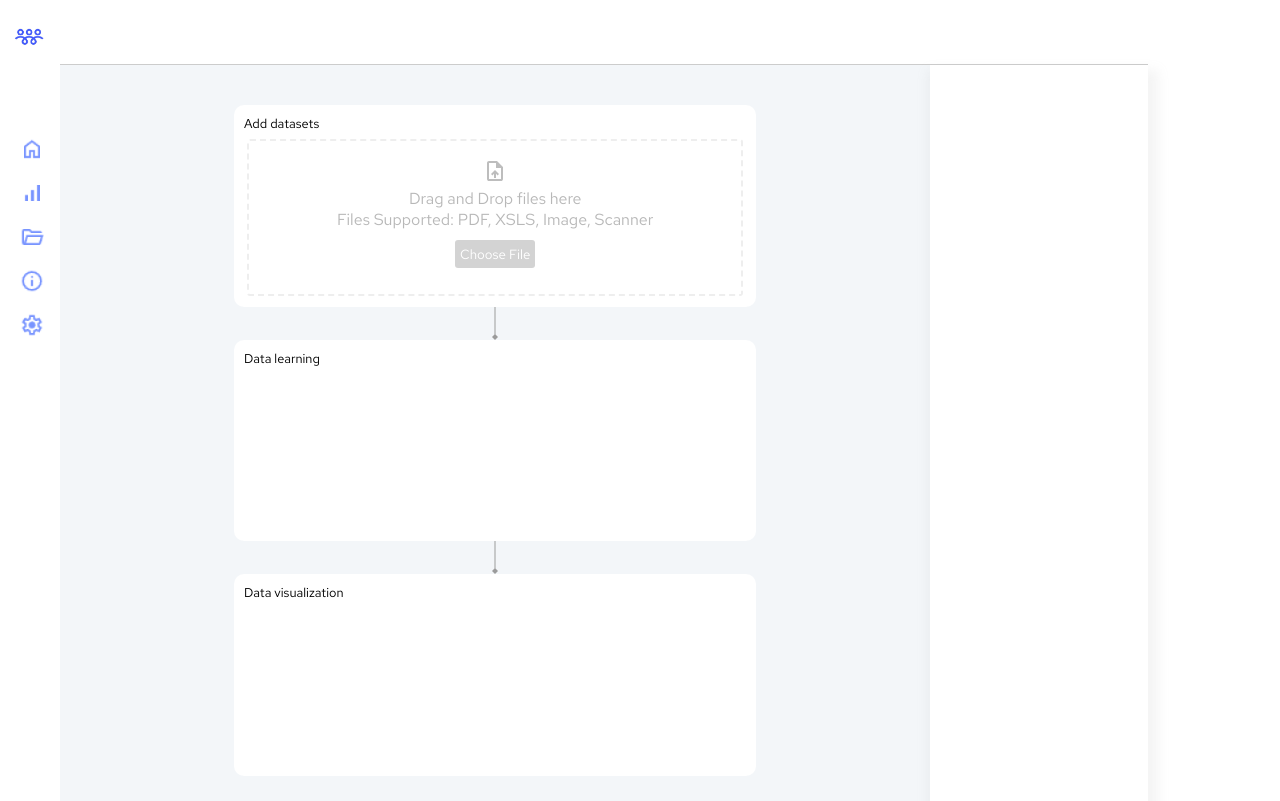
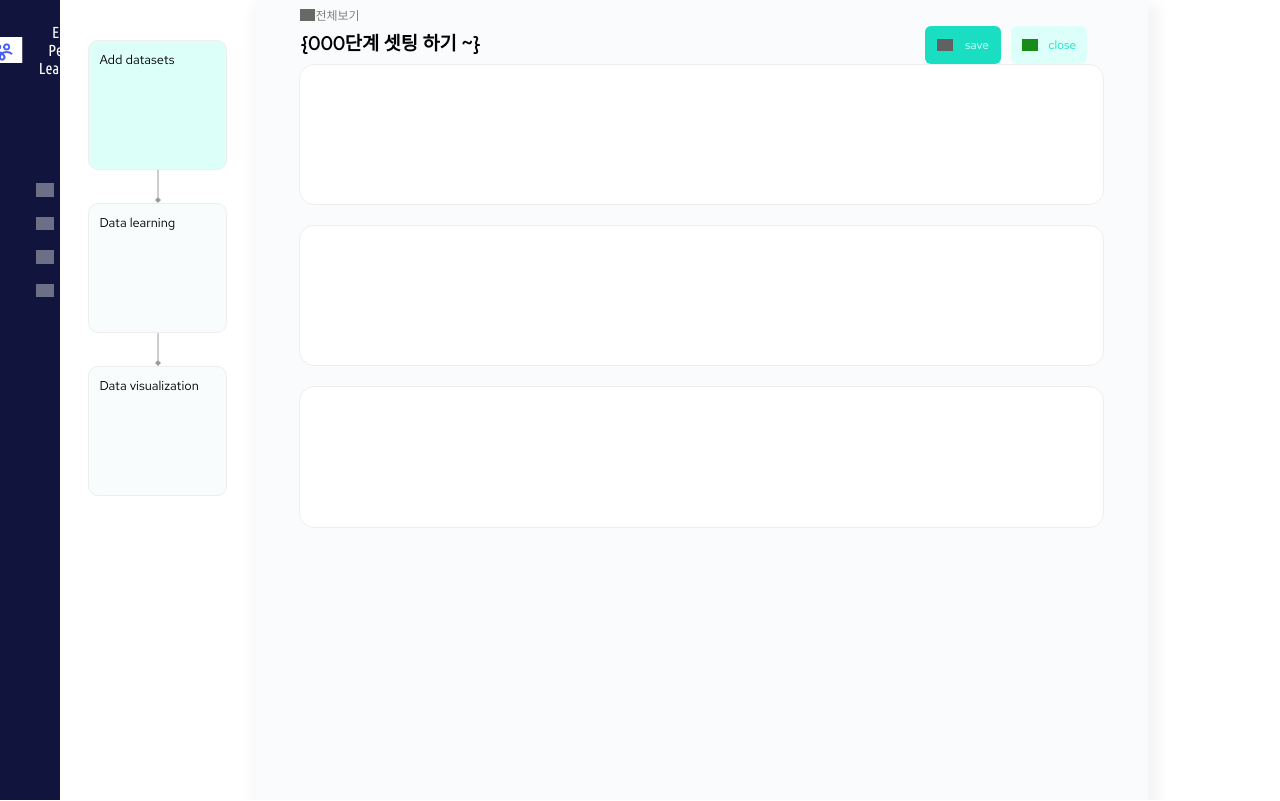
Before and after one commit to jisoo03010/Easy_Peasy_Learning, a Flask app: page / in a window 1280 px wide. Run offline with Flask 3, Linux system fonts and the light colour scheme; grey boxes are pictures that could not be loaded.

Commit message:
index.html update sorce code

```diff
--- a/templates/index.html
+++ b/templates/index.html
@@ -5,6 +5,9 @@
     <meta name="viewport" content="width=device-width, initial-scale=1.0">
     <title>Semantic HTML Structure with Flexbox</title>
     <link rel="stylesheet" href="https://fonts.googleapis.com/css2?family=Red+Hat+Text&display=swap">
+    <link rel="preconnect" href="https://fonts.googleapis.com">
+    <link rel="preconnect" href="https://fonts.gstatic.com" crossorigin>
+    <link href="https://fonts.googleapis.com/css2?family=Ubuntu+Condensed&display=swap" rel="stylesheet">
     <style>
         * {
             margin: 0;
@@ -12,11 +15,22 @@
             /* font-family: Century Gothic, sans-serif; */
             font-family : 'Red Hat Text', sans-serif;
         }
+        .ubuntu-condensed-regular {
+            font-family: "Ubuntu Condensed", sans-serif;
+            font-weight: 400;
+            font-style: normal;
+        }
+        h3{line-height: 40px;}
         ul,li{list-style: none;}
-        .flex{display: flex; height:92%;}
+        .flex{display: flex; height: 100%;}
+        .image_style_common{
+            width: 18px;
+            margin: 0 20px 0 10px;
+            filter: invert(66%) sepia(15%) saturate(482%) hue-rotate(197deg) brightness(91%) contrast(89%);
+        }
         nav {
             width: 15%;
-            background: rgb(255, 255, 255);
+            background: #11143D;
         }
         main {
             width: 85%;
@@ -29,11 +43,6 @@
             width: 100%;
             display: flex;
         }
-        /* aside {
-            background-color: #f4f4f4;
-            width: 20%;
-            background: rgb(0, 174, 255);
-        } */
         footer {
             background: rgb(0, 139, 204);
             color: #fff;
@@ -42,14 +51,16 @@
         }
 
         /* left menu */
-        #logo_box{text-align: center; padding: 23px 0 0 0; width: 95%; margin: 0 auto;}
+        #logo_box{display: flex; text-align: center; padding: 23px 0 0 0; justify-content:center; color: white; align-items: center;}
 
-        #logo_box > img{width: 90%; display: block; }
+        #logo_box > img{width: 32px; display: block; padding-right: 10px;}
         .content{width: 100%;}
         .main_menu{
             width: 100%;
             margin-top: 80px;
-            background-color: gray;
+        }
+        .main_menu > ul {
+            padding: 16px;
         }
         .main_menu > ul >li{
             cursor: pointer;
@@ -57,36 +68,76 @@
             text-align: left;
             line-height: 40px;
             align-items: center;
-            background: white;
-            color: black;
+            color: #9699B8;
+            border-radius: 8px;
             display: flex;
         }
-        .main_menu > ul >li > img{width: 24px; margin: 0 20px 0 10px;}
-        .main_menu > ul >li:hover{
-            color: #4C70F9;
-            background-color: #eaeeff;
+        .main_menu > ul >li:hover {
+            color: #1ADEC2;
+            background-color: #2B2D53;
+        }
+        .main_menu > ul >li:hover .image_style_common{
+            filter: invert(85%) sepia(85%) saturate(5323%) hue-rotate(90deg) brightness(96%) contrast(80%);
         }
         /* main */
-        .header{height: 8%; width: 100%; background-color: rgb(255, 255, 255); border-bottom: 1px solid rgb(204, 204, 204);}
         .container{
             height: 100%;
-            width: 80%;
-            background-color: #f3f6f9;
+            width: 18%;
+            background-color: white;
             display: flex;
             overflow: scroll;
             flex-direction: column;
             align-items: center;
         }
-        .container > div{ border-radius: 10px;width: 60%; }
-        .step_one_box{height: 100%; background: #ffffff; margin-top: 40px;}
-        .step_two_box{ height: 100%; background: #ffffff;}
-        .step_three_box{ height: 100%; background: #ffffff;margin-bottom: 25px;}
+        .container > div{ border-radius: 10px;width: 70%; height: 16%; }
+        .step_boxs{height: 100%;
+            border: 1px solid rgb(238, 238, 238);}
+        .step_one_box{ margin-top: 40px; background: #ddfffa;}
+        .step_two_box{ background: #F8FCFD;}
+        .step_three_box{  background: #F8FCFD;margin-bottom: 25px;}
 
-        .setting_menu{width: 20%; box-shadow: 4px 11px 11px 6px #ababab21; height: 100%; background-color: #ffffff;}
-        .setting_box1{width: 80%; height: 100px; border-radius: 15px; background-color: white;}
-        .setting_box2{width: 80%; height: 100px; border-radius: 15px; background-color: white;}
-        .setting_box3{width: 80%; height: 100px; border-radius: 15px; background-color: white;}
+        .setting_menu{width: 82%; box-shadow: 4px 11px 11px 6px #ababab21; height: 100%; background-color: #FAFBFD;}
 
+        .setting_top_box{
+            /* padding: 30px 0 10px 38px; */
+align-items: end;
+height: 8%;
+justify-content: center;
+/* justify-content: space-between; */
+width: 100%;
+        }
+        .setting_bottom_box{height: 87%; margin: 0 auto;}
+
+        .setting_box{
+            width: 90%;
+            margin: 0 auto;
+            height: 20%; border-radius: 15px; background-color: white; margin-bottom: 20px;
+            border: 1px solid rgb(238, 238, 238);
+        }
+
+        .hide_load{align-items: center; font-size: 12px; color: gray; cursor: pointer; display: flex;}
+        #back_hide_icon{width: 15px; filter: invert(72%) sepia(5%) saturate(23%) hue-rotate(360deg) brightness(88%) contrast(92%);}
+        .botton_box {display: flex; width: 20%;}
+        .botton_box  div{
+            width: 76px;
+            height: 38px;
+            border: none;
+            outline: none;
+            font-size: 12px;
+            border-radius: 6px;
+            cursor: pointer;display: flex; align-items: center; justify-content: space-evenly;
+            align-items: center;
+            box-sizing: border-box;
+        }
+        .botton_box > div > img{
+            width: 16px;
+        }
+
+        #done_btn{background: #ddfffa; color: #1ADEC2;  margin-left: 10px;}
+
+        #save_btn > img{ filter: invert(100%) sepia(0%) saturate(0%) hue-rotate(256deg) brightness(101%) contrast(103%);}
+        #done_btn > img{  filter: invert(85%) sepia(85%) saturate(5323%) hue-rotate(90deg) brightness(96%) contrast(80%);}
+        #save_btn{background: #1ADEC2; color: #ddfffa; }
         @media (max-width: 1312px) {
             nav{
                 width: 60px;
@@ -105,7 +156,7 @@
             }
         }
 
-
+        .title{width: 70%;}
         .title_box{padding: 10px 0px 10px 10px; font-size: 0.8em; height: 7%;}
         .add_datasets_contents_box{
             color: #b8b8b8;
@@ -119,11 +170,11 @@
             border-radius: 3px;
             border-width: 2px;
         }
-        .add_datasets_contents_box > img{
+        /* .add_datasets_contents_box > img{
             filter: invert(79%) sepia(0%) saturate(4163%) hue-rotate(75deg) brightness(94%) contrast(99%);
-        }
+        } */
 /*  */
-        .add_datasets_contents_box > input{
+        /* .add_datasets_contents_box > input{
             padding: 5px;
             border: none;
             outline: none;
@@ -132,8 +183,8 @@
             background: #d3d3d3;
             border-radius: 3px;
             cursor: pointer;
-        }
-        .add_datasets_contents_box > input:hover{background-color: #bfbfbf ;}
+        } */
+        /* .add_datasets_contents_box > input:hover{background-color: #bfbfbf ;} */
     </style>
 </head>
 <body>
@@ -143,28 +194,25 @@
     <nav>
         <div class="content">
             <div id="logo_box">
-                <img src="../static/logo.svg" alt="logo image">
+                <img src="../static/logo.png" alt="logo image">
+                <div class="ubuntu-condensed-regular">Easy Peasy Learning</div>
             </div>
             <div class="main_menu">
                 <ul>
                     <li>
-                        <img src="../static/home_icon.png" alt="home">
-                        <span>Home</span>
-                    </li>
-                    <li>
-                        <img src="../static/dashboard_icon.png" alt="dashboard_icon">
+                        <img class="image_style_common" src="../static/home_icon.svg" alt="dashboard_icon">
                         <span>Dashboard</span>
                     </li>
                     <li>
-                        <img src="../static/projects_icon.png" alt="projects_icon">
+                        <img class="image_style_common" src="../static/bookmark.svg" alt="projects_icon">
                         <span>Projects</span>
                     </li>
                     <li>
-                        <img src="../static/info_icon.png" alt="info_icon">
+                        <img class="image_style_common" src="../static/comment-info.svg" alt="info_icon">
                         <span>Info</span>
                     </li>
                     <li>
-                        <img src="../static/setting_icon.png" alt="setting_icon">
+                        <img class="image_style_common" src="../static/settings.svg" alt="setting_icon">
                         <span>Settings</span>
                     </li>
                 </ul>
@@ -176,38 +224,58 @@
     </nav>
 
     <main>
-        <div class="header"></div>
         <div class="flex">
             <div class="container">
-                <div class="step_one_box">
+                <div class="step_one_box step_boxs">
 
                     <div class="title_box">Add datasets</div>
-                    <div class="add_datasets_contents_box " >
+                    <!-- <div class="add_datasets_contents_box " >
                         <img src="../static/file_upload_icon.svg" alt="file_upload_icon">
                         <p>Drag and Drop files here</p>
                         <p>Files Supported: PDF, XSLS, Image, Scanner</p>
                         <input type="button" value="Choose File">
-                    </div>
+                    </div> -->
                 </div>
                 <img src="../static/Line 8.png" alt="">
 
-                <div class="step_two_box">
+                <div class="step_two_box step_boxs">
                     <div class="title_box">Data learning</div>
                     <div class="data_learning_contents_box"></div>
                 </div>
                 <img src="../static/Line 8.png" alt="">
 
-                <div class="step_three_box">
+                <div class="step_three_box step_boxs">
                     <div class="title_box">Data visualization</div>
                     <div class="data_visualization_contents_box"></div>
                 </div>
 
             </div>
 
-            <div class="setting_menu">
-                <div class="setting_box1"></div>
-                <div class="setting_box2"></div>
-                <div class="setting_box3"></div>
+            <div class="setting_menu ">
+                <div class="setting_top_box flex">
+                    <div class="title">
+                        <div class="hide_load">
+                            <img id="back_hide_icon" src="../static/angle-small-left.svg" alt="back icon">
+                            <div>전체보기</div>
+                        </div>
+                        <h3>{000단계 셋팅 하기 ~}</h3>
+                    </div>
+                    <div class="botton_box">
+                        <div id="save_btn">
+                            <img src="../static/folder-download.svg" alt="">
+                            save
+                        </div>
+                        <div id="done_btn">
+                            <img src="../static/circle-xmark.svg" alt="">
+                            close
+                        </div>
+                    </div>
+                </div>
+                <div class="setting_bottom_box">
+                    <div class="setting_box"></div>
+                    <div class="setting_box"></div>
+                    <div class="setting_box"></div>
+                </div>
             </div>
 
         </div>
```
Also changed, not shown: mobilenet_img_model.py (+4 -3 lines), static/home_icon.png (deleted), static/logo.svg (deleted).
